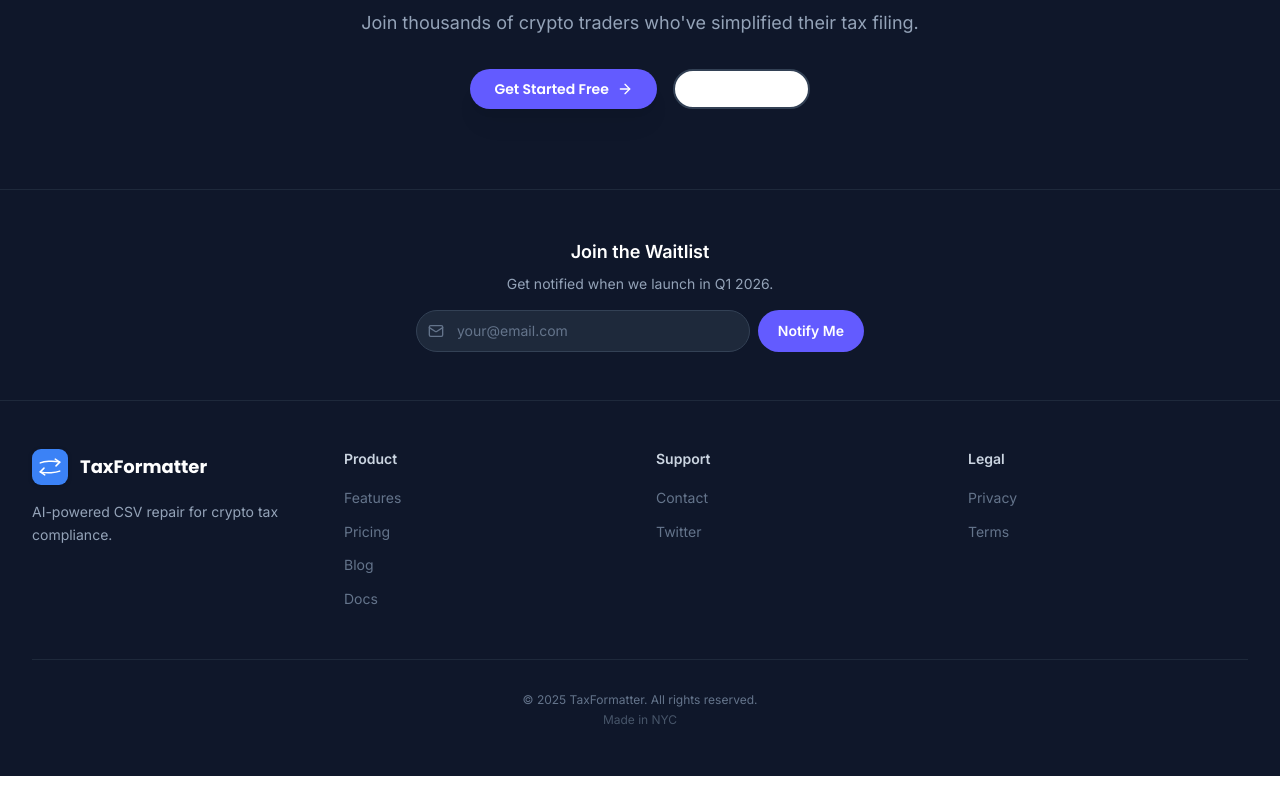
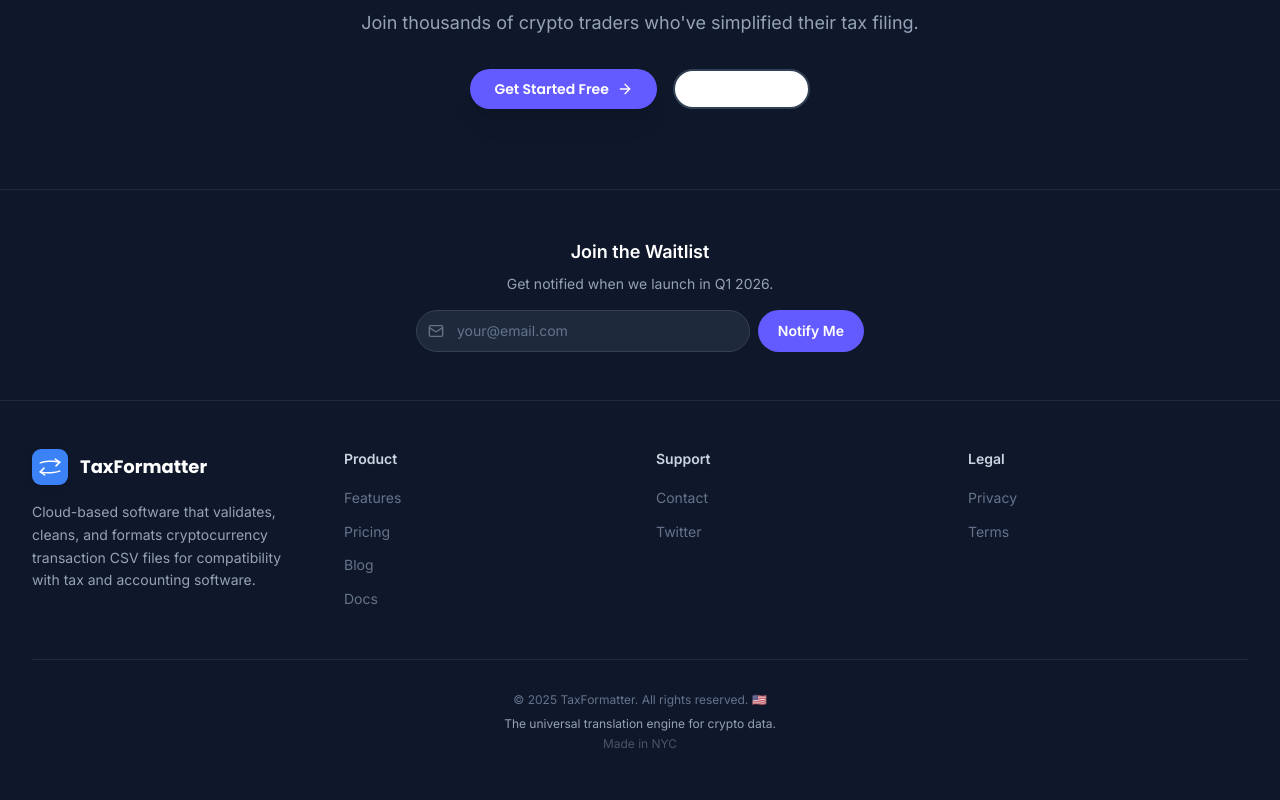
Before and after one commit to Sean-Bravo/trw, a Next.js app: page / in a window 1280 px wide. Shown: the part 5945-6745 px from the top of the page. Before the commit the page ends 6721 px from the top, so only its background shows below. Built offline with nearby package versions, Linux system fonts and the light colour scheme; no server answers.

Commit message:
footer fix

```diff
--- a/components/marketing/Footer.tsx
+++ b/components/marketing/Footer.tsx
@@ -129,7 +129,7 @@ export function Footer() {
             <div className="col-span-2 md:col-span-1">
               <Logo variant="light" className="mb-4" />
               <p className="text-sm text-slate-400 leading-relaxed">
-                AI-powered CSV repair for crypto tax compliance.
+                Cloud-based software that validates, cleans, and formats cryptocurrency transaction CSV files for compatibility with tax and accounting software.
               </p>
             </div>
 
@@ -190,7 +190,10 @@ export function Footer() {
           {/* Bottom */}
           <div className="pt-8 border-t border-slate-800 text-center">
             <p className="text-xs text-slate-500">
-              © {new Date().getFullYear()} TaxFormatter. All rights reserved.
+              © {new Date().getFullYear()} TaxFormatter. All rights reserved. 🇺🇸
+            </p>
+            <p className="text-xs text-slate-400 mt-2">
+              The universal translation engine for crypto data.
             </p>
             <p className="text-xs text-slate-600 mt-1">
               Made in NYC
```
